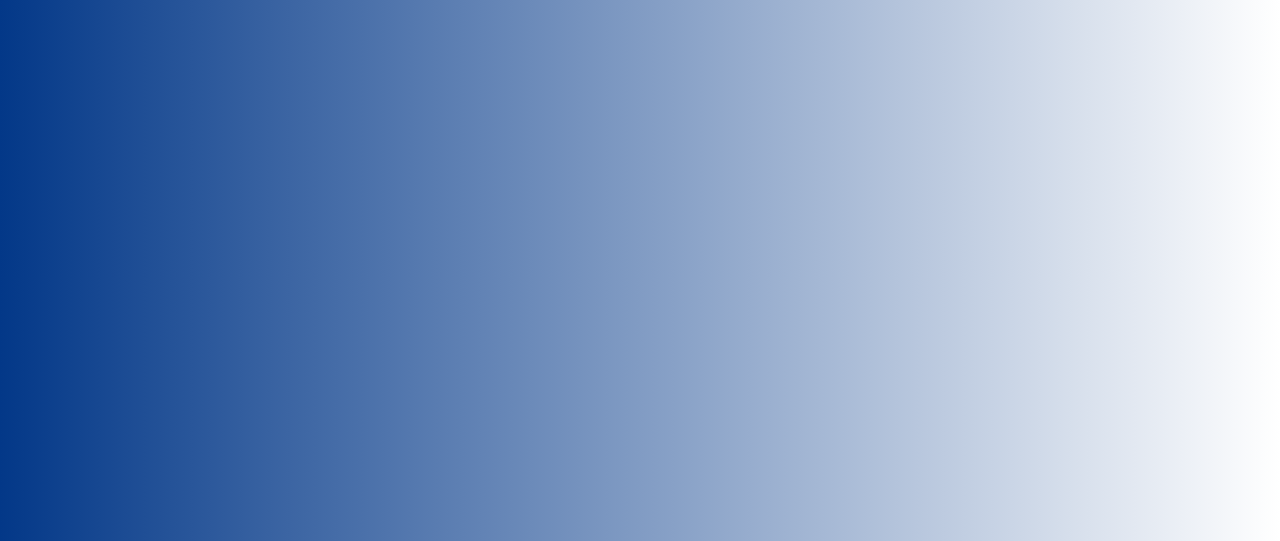
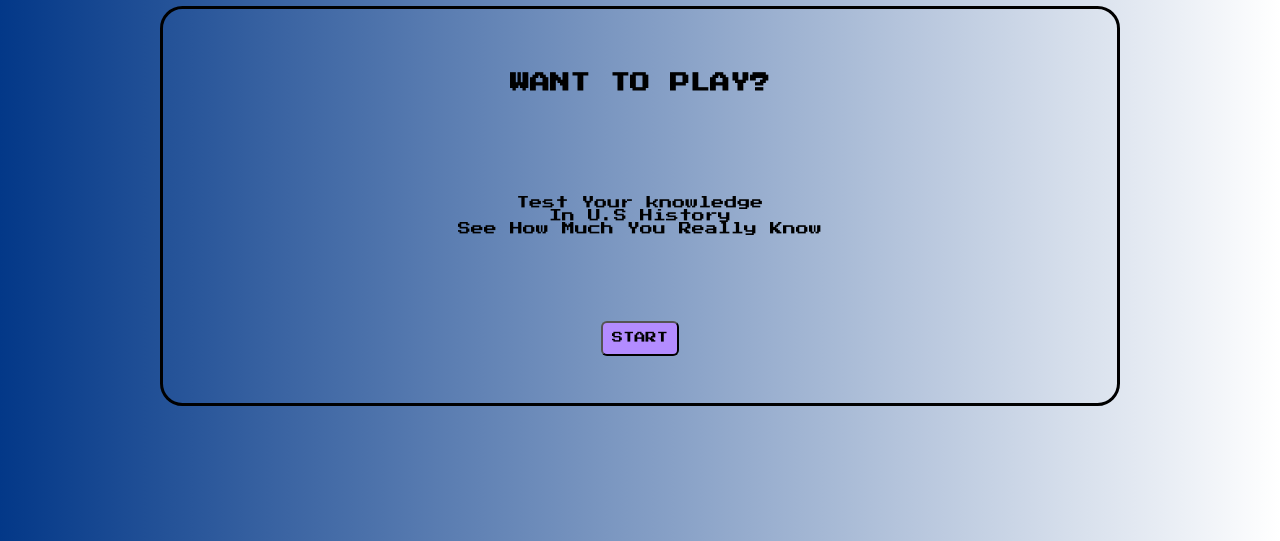
Before and after one commit to thinkful-ei-narwhal/Quiz-App_Cesar_Yousef, a plain HTML site: page index.html in a window 1280 px wide. Shown: the part 259-800 px from the top of the page. Drawn offline with nearby package versions, Linux system fonts and the light colour scheme.

Commit message:
added flex

```diff
--- a/app.css
+++ b/app.css
@@ -8,15 +8,27 @@
 */
 
 @import url(https://fonts.googleapis.com/css?family=Press+Start+2P);
+html {
+  height: 100%;
+  margin: 0;
+  padding: 0;
+}
+
 body {
+  display: flex;
+  flex-flow: column;
+  justify-content: center;
+  height: 100%;
+  margin: 0;
+  padding: 0;
+
   text-align: center;
-  margin: 1em;
+  height: 100%;
   font: 0.7em "Press start 2P";
   font-weight: 200;
-  background: rgb(3,56,136);
-background: linear-gradient(90deg, rgba(3,56,136,1) 0%, rgba(255,255,255,1) 100%);
+  background: linear-gradient(90deg, rgba(3,56,136,1) 0%, rgba(255,255,255,1) 100%);
+}
 
-}
 header {
   margin-bottom: 5em;
   margin: 30px;
@@ -47,13 +59,26 @@ hr {
 }
 
 main {
+  display: flex;
+  flex-direction: column;
+  justify-content:space-around;
   border-style: solid;
   border-radius: 2em;
+  height: 50%;
   outline: none;
-  max-width: 90%;
+  width: 90%;
+  padding:10px;
+  margin-right: auto;
   margin-left: auto;
-  margin-right: auto;
-  padding:10px;
+}
+
+.quiz-explanation{
+  display: flex;
+  flex-direction: column;
+  justify-content:space-around;
+  height: 100%;
+  margin: 0;
+  padding: 0;
 }
 
 form {
```
